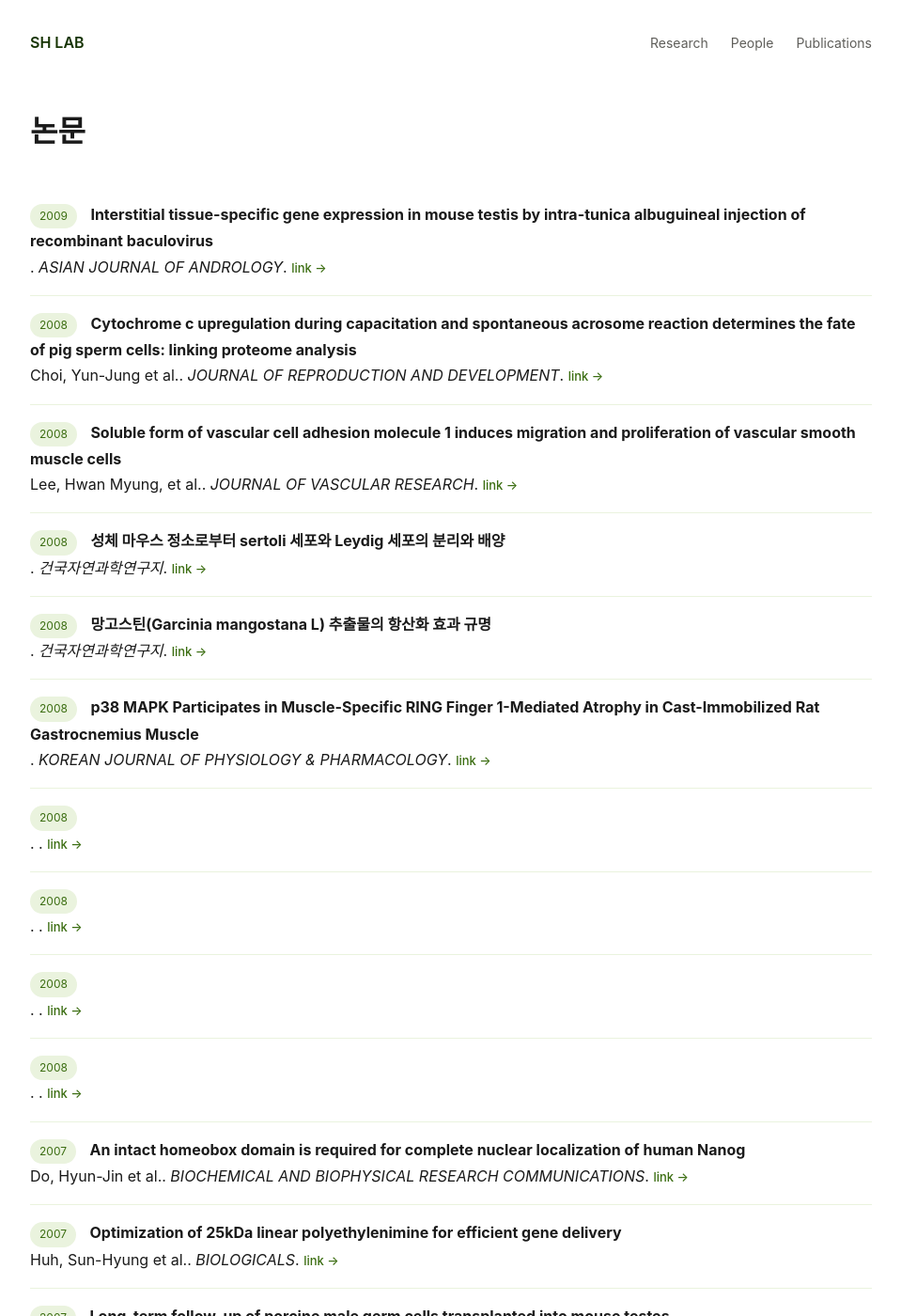
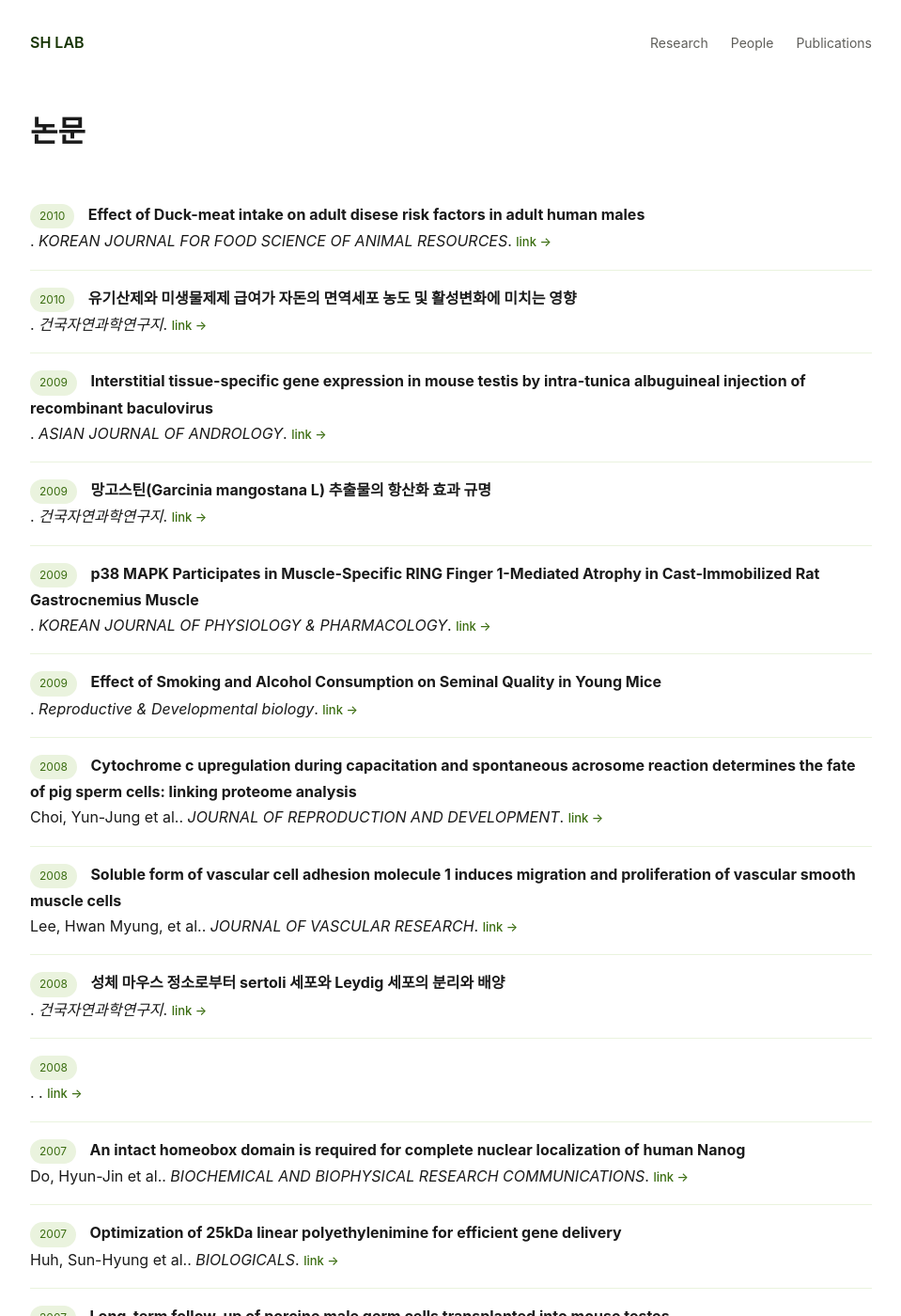
Before and after one commit to SH-LAB-KU/SH-LAB-KU.github.io, a Jekyll site: the page built from publications.html, in a window 1280 px wide and 1400 px high. Shown: the whole window at 94% size, without its empty margins (160-1119 px from the left). Built offline with Jekyll 4.4.1, drawn with Linux system fonts in a browser that asks for light colours.

Commit message:
Update publications.yml

```diff
--- a/_data/publications.yml
+++ b/_data/publications.yml
@@ -7,31 +7,31 @@
   journal: ""
   link: ""
 
-- year: 2008
+- year: 2010
   authors: ""
-  title: ""
-  journal: ""
+  title: "유기산제와 미생물제제 급여가 자돈의 면역세포 농도 및 활성변화에 미치는 영향"
+  journal: "건국자연과학연구지"
   link: ""
 
-- year: 2008
+- year: 2010
   authors: ""
-  title: ""
-  journal: ""
+  title: "Effect of Duck-meat intake on adult disese risk factors in adult human males"
+  journal: "KOREAN JOURNAL FOR FOOD SCIENCE OF ANIMAL RESOURCES"
   link: ""
 
-- year: 2008
+- year: 2009
   authors: ""
-  title: ""
-  journal: ""
+  title: "Effect of Smoking and Alcohol Consumption on Seminal Quality in Young Mice"
+  journal: "Reproductive & Developmental biology"
   link: ""
 
-- year: 2008
+- year: 2009
   authors: ""
   title: "p38 MAPK Participates in Muscle-Specific RING Finger 1-Mediated Atrophy in Cast-Immobilized Rat Gastrocnemius Muscle"
   journal: "KOREAN JOURNAL OF PHYSIOLOGY & PHARMACOLOGY"
   link: ""
 
-- year: 2008
+- year: 2009
   authors: ""
   title: "망고스틴(Garcinia mangostana L) 추출물의 항산화 효과 규명"
   journal: "건국자연과학연구지"
```
